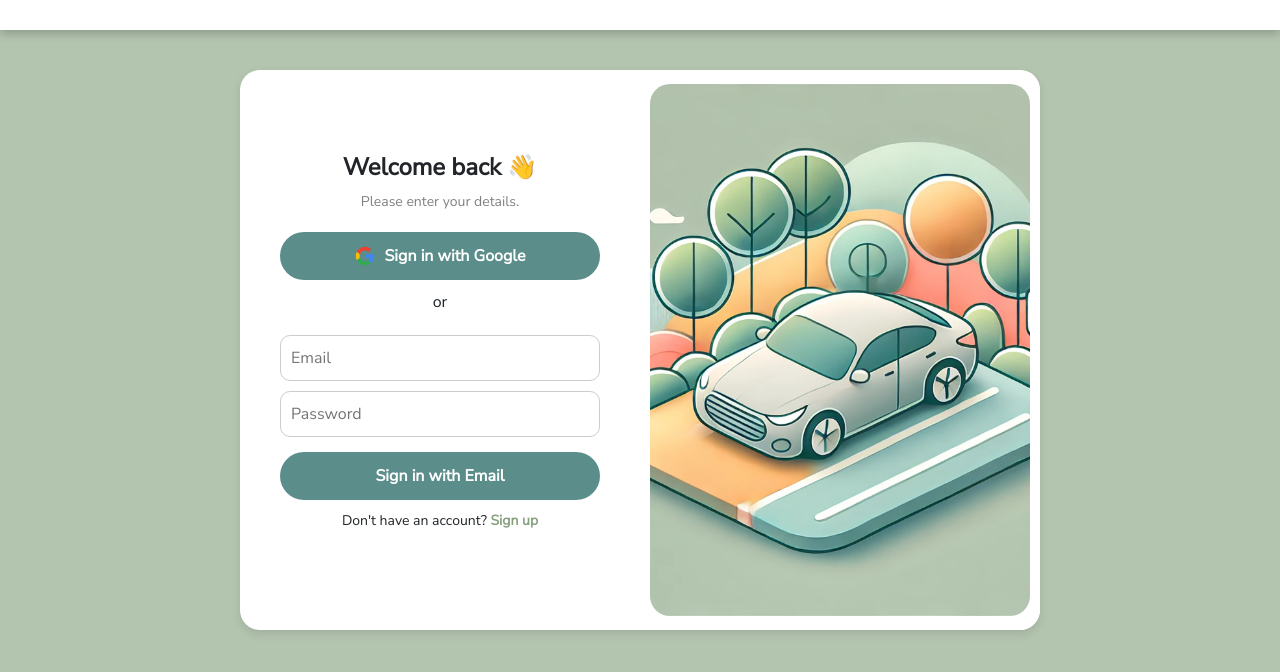
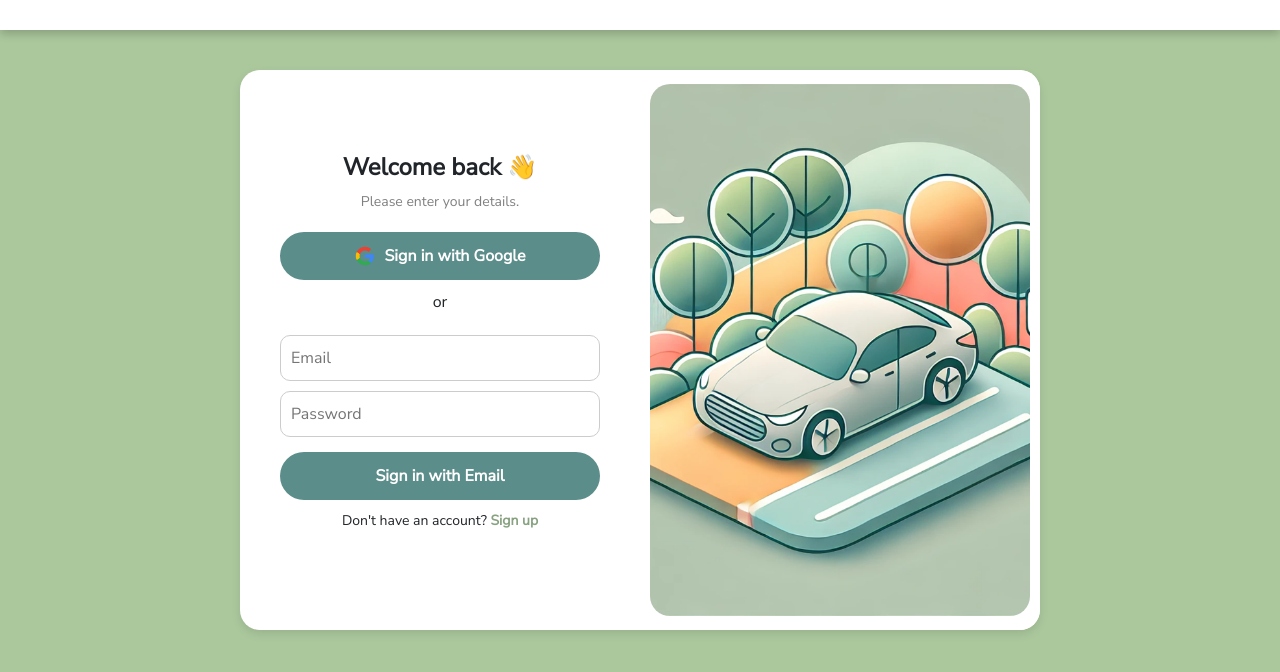
Before and after one commit to Marisolos/APP200v-Team-08, a Vue app in the folder my-parking-app/: page /login in a window 1280 px wide. Shown: the top 672 px of the page. Built offline with nearby package versions, Linux system fonts and the light colour scheme; no server answers.

Commit message:
flyttet API key til .env og endret Firebase config

```diff
--- a/my-parking-app/package.json
+++ b/my-parking-app/package.json
@@ -13,6 +13,7 @@
     "core-js": "^3.8.3",
     "leaflet": "^1.9.4",
     "vue": "^3.2.13",
+    "vue-leaflet": "^0.1.0",
     "vue-router": "^4.5.0"
   },
   "devDependencies": {
--- a/my-parking-app/src/firebase.js
+++ b/my-parking-app/src/firebase.js
@@ -4,7 +4,7 @@ import { getFirestore } from "firebase/firestore"; // ✅ Import Firestore
 
 // ✅ Your Firebase configuration (REPLACE WITH YOUR OWN CONFIG IF CHANGED!)
 const firebaseConfig = {
-  apiKey: "AIzaSyDrGNUr4ZGwzBqVS6Fujt6fus63WS3vp6k",
+  apiKey: process.env.VUE_APP_FIREBASE_API_KEY,
   authDomain: "parkingapp-59c1a.firebaseapp.com",
   projectId: "parkingapp-59c1a",
   storageBucket: "parkingapp-59c1a.firebasestorage.app",
--- a/my-parking-app/src/views/Login.vue
+++ b/my-parking-app/src/views/Login.vue
@@ -83,7 +83,7 @@ export default {
 /* ✅ Ensure Full-Screen Fit */
 /* ✅ Full Page Background */
 .page-container {
-  background-color: #B3C4AF;
+  background-color: #ABC89D;
   height: 100vh; /* Full viewport height */
   display: flex;
   justify-content: center;
```
Also changed, not shown: my-parking-app/src/views/FindParking.vue (+0 -17 lines), my-parking-app/src/main.js (line endings or trailing spaces), 2 other files (tests, documents, lock files or other folders).
